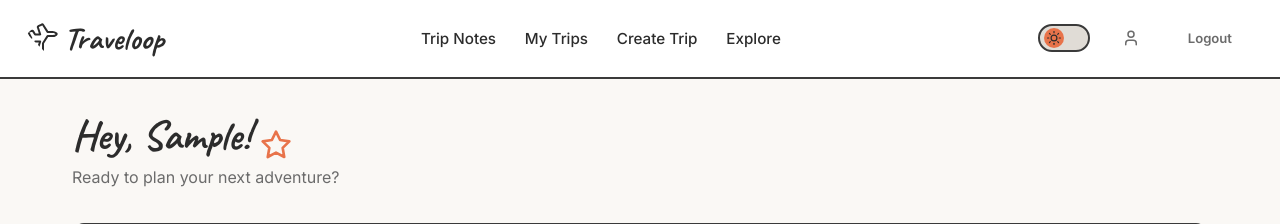
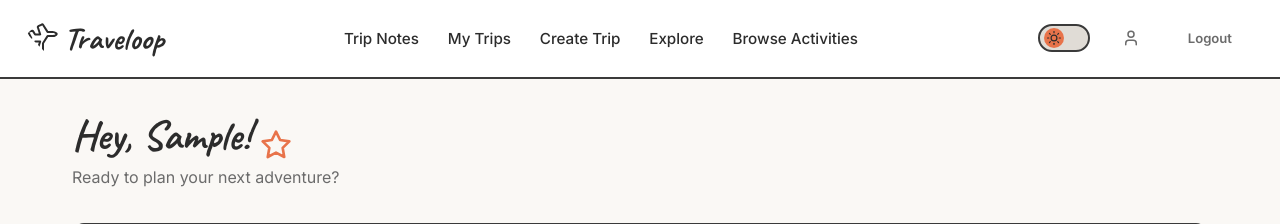
Before and after one commit to kashish2210/odoo-x-parul, a Django app: page / in a window 1280 px wide. Shown: the top 224 px of the page. Run offline with Django 5.2, Linux system fonts and the light colour scheme; the visitor is signed in with stand-in values (Sample User, id 1); data that the repository does not hold is empty.

Commit message:
Create nav item for 'browse activities'

```diff
--- a/templates/header.html
+++ b/templates/header.html
@@ -11,6 +11,7 @@
     <li><a href="{% url 'trip_list' %}" class="{% if request.resolver_match.url_name == 'trip_list' %}active{% endif %}">My Trips</a></li>
     <li><a href="{% url 'trip_create' %}" class="{% if request.resolver_match.url_name == 'trip_create' %}active{% endif %}">Create Trip</a></li>
     <li><a href="{% url 'explore' %}" class="{% if request.resolver_match.url_name == 'explore' %}active{% endif %}">Explore</a></li>
+    <li><a href="{% url 'destinations:activity-search' %}" class="{% if request.resolver_match.url_name == 'activity-search' %}active{% endif %}">Browse Activities</a></li>
 
     {% endif %}
   </ul>
```
